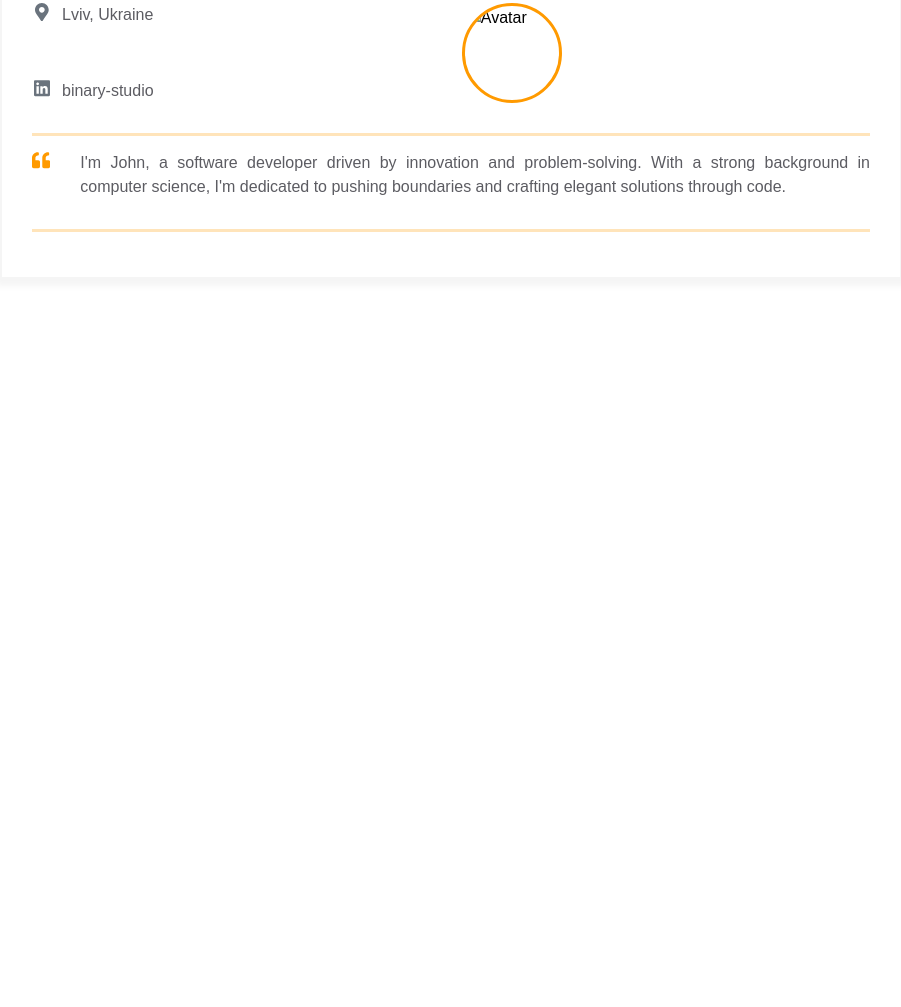
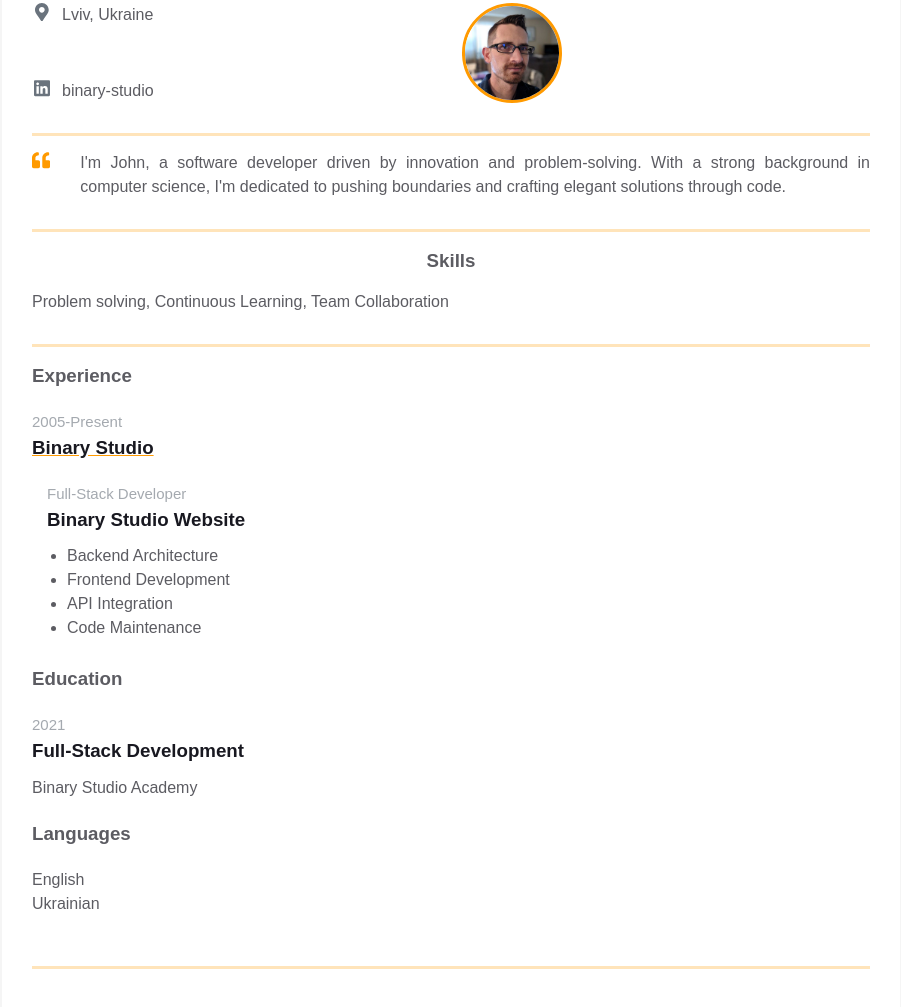
Before and after one commit to fl05an17/homepage, a website: page index.html in a window 1280 px wide. Shown: the part 199-1206 px from the top of the page, without its empty margins (189-1090 px from the left). Before the commit the page ends 800 px from the top, so only its background shows below. Drawn offline with Linux system fonts and the light colour scheme.

Commit message:
feat: Update profile picture and add resume content

```diff
--- a/index.html
+++ b/index.html
@@ -46,7 +46,7 @@
             </div>
 
             <div class="contact-info__block contact-info__block--center">
-              <img class="contact-info__avatar" src="assets/avatar.png" alt="Avatar" />
+              <img class="contact-info__avatar" src="assets/profile.jpeg" alt="Avatar" />
             </div>
 
             <div class="contact-info__block"></div>
@@ -58,15 +58,13 @@
           <div class="intro">
             <div class="intro__icon-wrapper">
               <svg class="intro__icon" xmlns="http://www.w3.org/2000/svg" viewBox="0 0 512 512">
-                <path
-                  d="M464 256h-80v-64c0-35.3 28.7-64 64-64h8c13.3 0 24-10.7
+                <path d="M464 256h-80v-64c0-35.3 28.7-64 64-64h8c13.3 0 24-10.7
                   24-24V56c0-13.3-10.7-24-24-24h-8c-88.4 0-160 71.6-160 160v240c0
                   26.5 21.5 48 48 48h128c26.5 0 48-21.5
                   48-48V304c0-26.5-21.5-48-48-48zm-288 0H96v-64c0-35.3 28.7-64
                   64-64h8c13.3 0 24-10.7 24-24V56c0-13.3-10.7-24-24-24h-8C71.6 32 0
                   103.6 0 192v240c0 26.5 21.5 48 48 48h128c26.5 0
-                  48-21.5 48-48V304c0-26.5-21.5-48-48-48z"
-                ></path>
+                  48-21.5 48-48V304c0-26.5-21.5-48-48-48z"></path>
               </svg>
             </div>
             <p class="intro_text">I'm John, a software developer driven by innovation and
@@ -76,6 +74,57 @@
           </div>
         </div>
       </div>
+      <div class="container">
+        <div class="resume__block">
+          <div class="skills">
+            <h3 class="skills__header">Skills</h3>
+            <p class="skills__text">Problem solving, Continuous Learning, Team Collaboration</p>
+          </div>
+        </div>
+      </div>
+      <div class="container">
+        <div class="resume__block">
+          <div class="experiences">
+            <h3 class="experiences__header">Experience</h3>
+            <div class="experiences__company">
+              <div class="experiences__company-header">
+                <span class="experiences__company-header-durability">2005-Present</span>
+                <h3 class="experiences__company-header-name">Binary Studio</h3>
+              </div>
+
+              <div class="experiences__company-project">
+                <span class="experiences__company-project-role">Full-Stack Developer</span>
+                <h3 class="experiences__company-project-name">Binary Studio Website</h3>
+                <ul class="experiences__company-project-responsibilities">
+                  <li>Backend Architecture</li>
+                  <li>Frontend Development</li>
+                  <li>API Integration</li>
+                  <li>Code Maintenance</li>
+                </ul>
+              </div>
+            </div>
+          </div>
+          <div class="additional-info fv">
+            <div class="additional-info fv">
+              <div class="additional-info__education">
+                <h3 class="additional-info__education-header">Education</h3>
+                <div class="additional-info__education-university">
+                  <span class="additional-info__education-university-durability"> 2021 </span>
+                  <h3 class="additional-info__education-university-speciality">Full-Stack Development</h3>
+                  <p class="additional-info__education-university-name">Binary Studio Academy</p>
+                </div>
+              </div>
+
+              <div class="additional-info__languages">
+                <h3 class="additional-info__languages-header">Languages</h3>
+                <p class="additional-info__languages-item">English</p>
+                <p class="additional-info__languages-item">Ukrainian</p>
+              </div>
+            </div>
+          </div>
+        </div>
+      </div>
+    </div>
     </div>
   </main>
 </body>
```
Also changed, not shown: assets/profile.jpeg (added), assets/test.txt (added).
